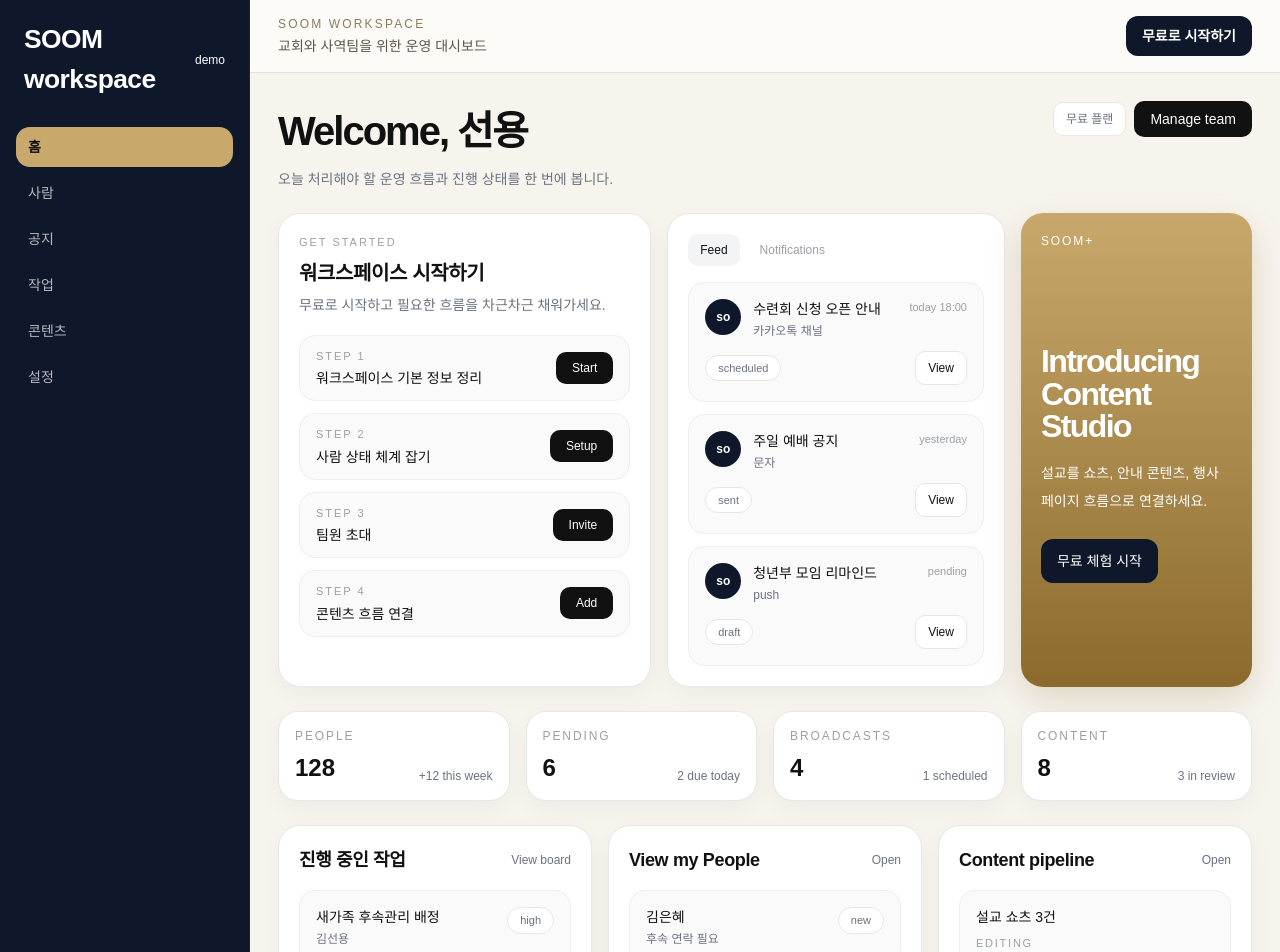
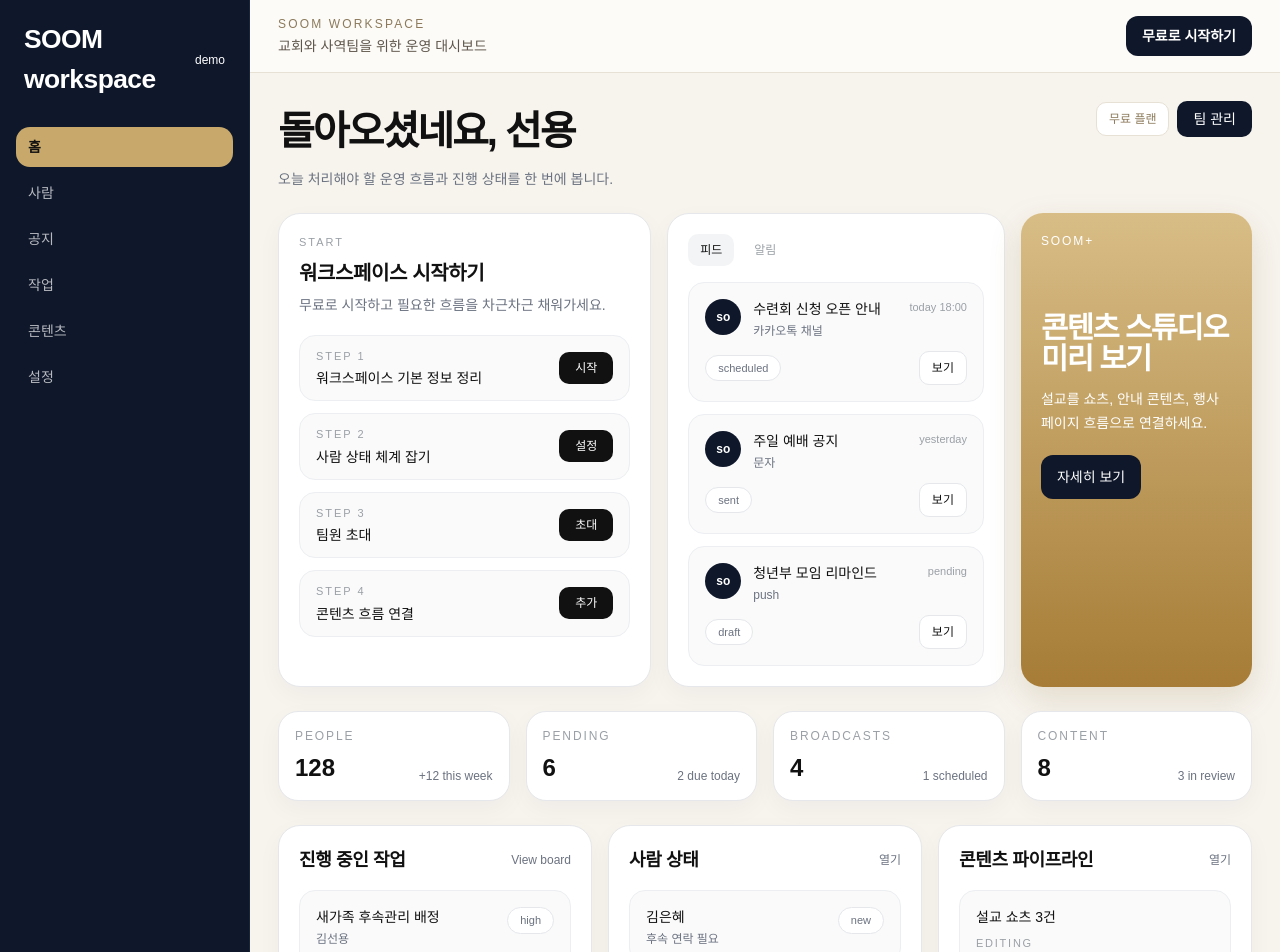
Before and after one commit to kinddragon1224/soom-church, a Next.js app: page /workspace in a window 1280 px wide. Shown: the top 952 px of the page. Built offline with nearby package versions, Linux system fonts and the light colour scheme; a web font is replaced by a local one.

Commit message:
style(workspace): refine hero cards and localize dashboard copy

```diff
--- a/app/workspace/page.tsx
+++ b/app/workspace/page.tsx
@@ -41,26 +41,26 @@ export default function WorkspacePage() {
     <div className="flex flex-col gap-6 text-[#111111]">
       <div className="flex flex-col gap-4 lg:flex-row lg:items-start lg:justify-between">
         <div>
-          <h1 className="text-[2.15rem] font-semibold tracking-[-0.05em] text-[#111111] sm:text-[2.5rem]">Welcome, 선용</h1>
+          <h1 className="text-[2.15rem] font-semibold tracking-[-0.05em] text-[#111111] sm:text-[2.5rem]">돌아오셨네요, 선용</h1>
           <p className="mt-2 text-sm text-[#6b7280]">오늘 처리해야 할 운영 흐름과 진행 상태를 한 번에 봅니다.</p>
         </div>
         <div className="flex items-center gap-2">
-          <span className="rounded-[10px] border border-[#e5e7eb] bg-white px-3 py-2 text-xs text-[#6b7280]">무료 플랜</span>
-          <button type="button" className="rounded-[10px] bg-[#111111] px-4 py-2 text-sm font-medium text-white">Manage team</button>
+          <span className="rounded-[10px] border border-[#E7E0D4] bg-white px-3 py-2 text-xs text-[#8C7A5B]">무료 플랜</span>
+          <button type="button" className="rounded-[10px] bg-[#0F172A] px-4 py-2 text-sm font-medium text-white">팀 관리</button>
         </div>
       </div>
 
       <div className="grid gap-4 xl:grid-cols-[1.05fr_0.95fr_0.65fr]">
         <section className="rounded-[22px] border border-[#e6e7ea] bg-white p-5 shadow-[0_8px_24px_rgba(15,23,42,0.04)]">
-          <p className="text-[11px] tracking-[0.18em] text-[#9aa0a6]">GET STARTED</p>
+          <p className="text-[11px] tracking-[0.18em] text-[#9aa0a6]">START</p>
           <h2 className="mt-2 text-xl font-semibold text-[#111111]">워크스페이스 시작하기</h2>
           <p className="mt-2 text-sm text-[#6b7280]">무료로 시작하고 필요한 흐름을 차근차근 채워가세요.</p>
           <div className="mt-5 grid gap-3">
             {[
-              ["step 1", "워크스페이스 기본 정보 정리", "Start"],
-              ["step 2", "사람 상태 체계 잡기", "Setup"],
-              ["step 3", "팀원 초대", "Invite"],
-              ["step 4", "콘텐츠 흐름 연결", "Add"],
+              ["step 1", "워크스페이스 기본 정보 정리", "시작"],
+              ["step 2", "사람 상태 체계 잡기", "설정"],
+              ["step 3", "팀원 초대", "초대"],
+              ["step 4", "콘텐츠 흐름 연결", "추가"],
             ].map(([step, label, action]) => (
               <div key={label} className="flex items-center justify-between gap-3 rounded-[16px] border border-[#eceef1] bg-[#fafafa] px-4 py-3">
                 <div>
@@ -75,8 +75,8 @@ export default function WorkspacePage() {
 
         <section className="rounded-[22px] border border-[#e6e7ea] bg-white p-5 shadow-[0_8px_24px_rgba(15,23,42,0.04)]">
           <div className="flex items-center gap-2">
-            <button type="button" className="rounded-[10px] bg-[#f3f4f6] px-3 py-2 text-xs font-medium text-[#111111]">Feed</button>
-            <button type="button" className="rounded-[10px] px-3 py-2 text-xs text-[#9aa0a6]">Notifications</button>
+            <button type="button" className="rounded-[10px] bg-[#f3f4f6] px-3 py-2 text-xs font-medium text-[#111111]">피드</button>
+            <button type="button" className="rounded-[10px] px-3 py-2 text-xs text-[#9aa0a6]">알림</button>
           </div>
           <div className="mt-4 grid gap-3">
             {broadcasts.map((item) => (
@@ -93,19 +93,19 @@ export default function WorkspacePage() {
                 </div>
                 <div className="mt-3 flex items-center justify-between gap-3">
                   <span className="rounded-full border border-[#e5e7eb] bg-white px-3 py-1 text-[11px] text-[#6b7280]">{item.status}</span>
-                  <button type="button" className="rounded-[10px] border border-[#e5e7eb] bg-white px-3 py-2 text-xs font-medium text-[#111111]">View</button>
+                  <button type="button" className="rounded-[10px] border border-[#e5e7eb] bg-white px-3 py-2 text-xs font-medium text-[#111111]">보기</button>
                 </div>
               </div>
             ))}
           </div>
         </section>
 
-        <section className="overflow-hidden rounded-[22px] bg-[linear-gradient(180deg,#C8A96B_0%,#8C6A2E_100%)] p-5 text-white shadow-[0_12px_32px_rgba(140,106,46,0.22)]">
+        <section className="overflow-hidden rounded-[22px] bg-[linear-gradient(180deg,#D8BD86_0%,#A67C36_100%)] p-5 text-white shadow-[0_12px_32px_rgba(140,106,46,0.18)]">
           <p className="text-xs tracking-[0.16em] text-white/76">SOOM+</p>
-          <h2 className="mt-24 text-[2rem] font-semibold leading-[1.02] tracking-[-0.05em]">Introducing
-            <br />Content Studio</h2>
-          <p className="mt-4 text-sm leading-7 text-white/78">설교를 쇼츠, 안내 콘텐츠, 행사 페이지 흐름으로 연결하세요.</p>
-          <button type="button" className="mt-6 rounded-[12px] bg-[#0F172A] px-4 py-3 text-sm font-medium text-white">무료 체험 시작</button>
+          <h2 className="mt-16 text-[1.85rem] font-semibold leading-[1.04] tracking-[-0.05em]">콘텐츠 스튜디오
+            <br />미리 보기</h2>
+          <p className="mt-3 max-w-[16rem] text-sm leading-6 text-white/82">설교를 쇼츠, 안내 콘텐츠, 행사 페이지 흐름으로 연결하세요.</p>
+          <button type="button" className="mt-5 rounded-[12px] bg-[#0F172A] px-4 py-3 text-sm font-medium text-white">자세히 보기</button>
         </section>
       </div>
 
@@ -145,8 +145,8 @@ export default function WorkspacePage() {
 
         <section className="rounded-[22px] border border-[#e6e7ea] bg-white p-5 shadow-[0_8px_24px_rgba(15,23,42,0.04)]">
           <div className="flex items-center justify-between gap-3">
-            <h2 className="text-lg font-semibold text-[#111111]">View my People</h2>
-            <Link href="/workspace/people" className="text-xs text-[#6b7280] hover:text-[#111111]">Open</Link>
+            <h2 className="text-lg font-semibold text-[#111111]">사람 상태</h2>
+            <Link href="/workspace/people" className="text-xs text-[#6b7280] hover:text-[#111111]">열기</Link>
           </div>
           <div className="mt-4 grid gap-3">
             {people.map((person) => (
@@ -165,8 +165,8 @@ export default function WorkspacePage() {
 
         <section className="rounded-[22px] border border-[#e6e7ea] bg-white p-5 shadow-[0_8px_24px_rgba(15,23,42,0.04)]">
           <div className="flex items-center justify-between gap-3">
-            <h2 className="text-lg font-semibold text-[#111111]">Content pipeline</h2>
-            <Link href="/workspace/content" className="text-xs text-[#6b7280] hover:text-[#111111]">Open</Link>
+            <h2 className="text-lg font-semibold text-[#111111]">콘텐츠 파이프라인</h2>
+            <Link href="/workspace/content" className="text-xs text-[#6b7280] hover:text-[#111111]">열기</Link>
           </div>
           <div className="mt-4 grid gap-3">
             {contentPipeline.map((item) => (
```
